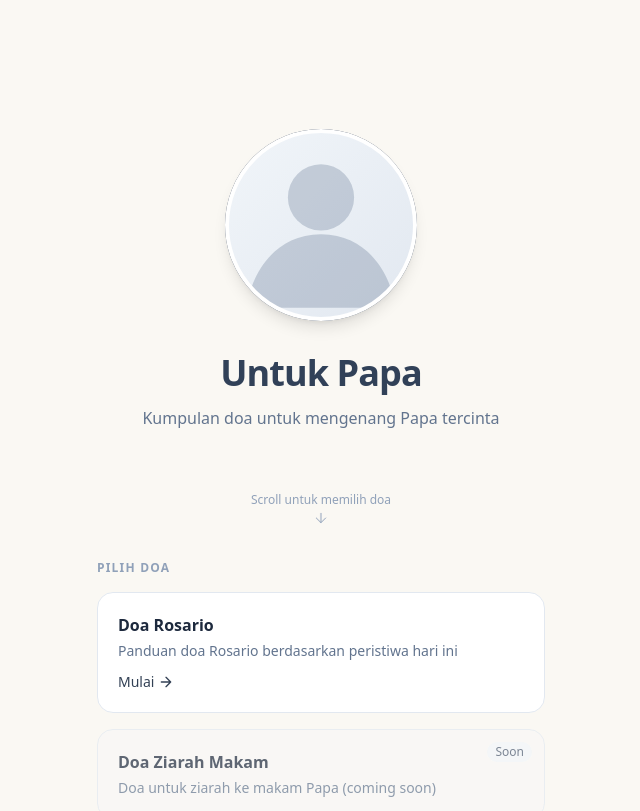
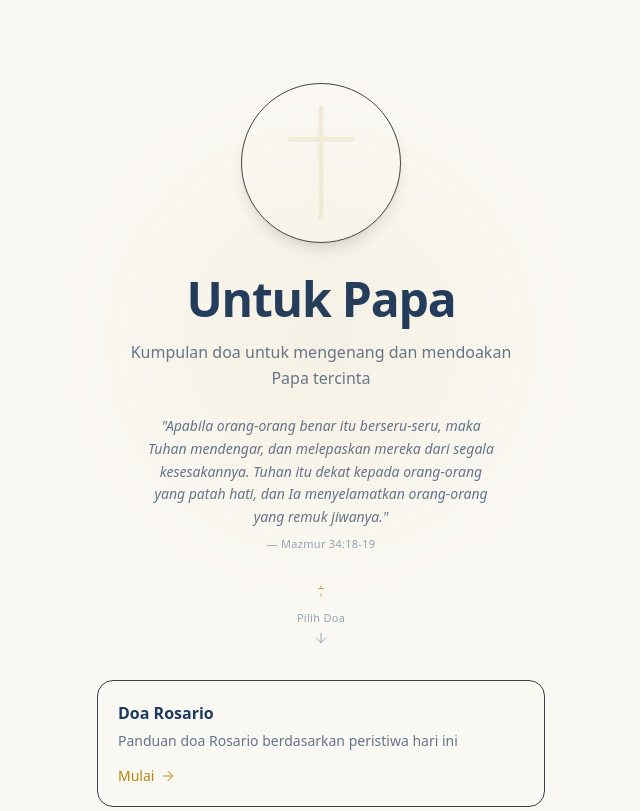
Before and after one commit to chrystalio/untuk-papa, a Next.js app: page / in a window 1280 px wide. Shown: the top 811 px of the page, without its empty margins (319-959 px from the left). Built offline with nearby package versions, Linux system fonts and the light colour scheme.

Commit message:
feat: redesign homepage hero with scripture verse and gold accents

```diff
--- a/src/app/page.tsx
+++ b/src/app/page.tsx
@@ -1,47 +1,79 @@
+"use client";
+
 import PrayerCard from "@/components/PrayerCard";
+import { motion } from "framer-motion";
 
 export default function Home() {
   return (
     <main className="min-h-screen flex flex-col">
       {/* Hero Section */}
-      <section className="relative flex flex-col items-center justify-center min-h-[70vh] px-6 py-16 text-center">
-        {/* Papa Photo Placeholder */}
+      <section className="relative flex flex-col items-center justify-center min-h-[85vh] px-6 py-16 text-center overflow-hidden">
+        {/* Ambient glow */}
+        <div className="absolute top-1/2 left-1/2 -translate-x-1/2 -translate-y-1/2 w-[320px] h-[320px] rounded-full bg-[var(--color-gold)] opacity-[0.06] blur-[80px]" />
+
+        {/* Decorative top border */}
+        <div className="absolute top-0 left-1/2 -translate-x-1/2 w-px h-16 bg-gradient-to-b from-transparent via-[var(--color-divider)] to-transparent" />
+
+        {/* Papa Photo */}
         <div className="relative mb-8">
           <div
-            className="w-48 h-48 rounded-full bg-gradient-to-br from-slate-100 to-slate-200 border-4 border-white shadow-lg flex items-center justify-center overflow-hidden"
+            className="w-40 h-40 rounded-full bg-gradient-to-br from-[var(--color-ivory-dark)] to-[var(--color-divider)] border border-[var(--color-divider)] shadow-lg flex items-center justify-center overflow-hidden"
             aria-label="Foto Papa"
           >
-            <svg
-              viewBox="0 0 100 100"
-              className="w-full h-full opacity-20"
-              fill="none"
-              xmlns="http://www.w3.org/2000/svg"
-            >
-              <circle cx="50" cy="35" r="18" fill="#1e3a5f" />
-              <path
-                d="M50 55 C20 55, 10 85, 10 95 L90 95 C90 85, 80 55, 50 55Z"
-                fill="#1e3a5f"
-              />
+            {/* Cross motif inside */}
+            <svg viewBox="0 0 100 100" className="w-full h-full opacity-10" fill="none" xmlns="http://www.w3.org/2000/svg">
+              <path d="M50 15 L50 85 M30 35 L70 35" stroke="var(--color-gold)" strokeWidth="3" strokeLinecap="round" />
             </svg>
           </div>
-
-          {/* Soft overlay ring */}
-          <div className="absolute inset-0 rounded-full border-2 border-navy/20 -z-10" />
+          {/* Gold ring accent */}
+          <div className="absolute inset-0 rounded-full border border-[var(--color-gold)] opacity-20" />
         </div>
 
         {/* Text Content */}
-        <div className="space-y-3 max-w-md">
-          <h1 className="text-4xl font-bold text-slate-700 tracking-tight">
+        <div className="space-y-4 max-w-md">
+          <h1
+            className="text-5xl font-semibold text-[var(--color-navy)] tracking-tight"
+            style={{ fontFamily: "var(--font-serif)" }}
+          >
             Untuk Papa
           </h1>
-          <p className="text-slate-500 text-base leading-relaxed">
-            Kumpulan doa untuk mengenang Papa tercinta
+          <p className="text-[var(--color-slate)] text-base leading-relaxed px-4">
+            Kumpulan doa untuk mengenang dan mendoakan Papa tercinta
           </p>
         </div>
 
-        {/* Soft decorative element */}
-        <div className="absolute bottom-8 left-1/2 -translate-x-1/2 flex flex-col items-center gap-1">
-          <span className="text-slate-400 text-xs">Scroll untuk memilih doa</span>
+        {/* Scripture */}
+        <p
+          className="text-[var(--color-slate)] text-sm italic leading-relaxed max-w-sm mt-6 px-4"
+          style={{ fontFamily: "var(--font-serif)" }}
+        >
+          "Apabila orang-orang benar itu berseru-seru, maka Tuhan mendengar, dan melepaskan mereka dari segala kesesakannya. Tuhan itu dekat kepada orang-orang yang patah hati, dan Ia menyelamatkan orang-orang yang remuk jiwanya."
+          <span className="block mt-1.5 text-[11px] not-italic text-[var(--color-slate-light)] tracking-wide">
+            — Mazmur 34:18-19
+          </span>
+        </p>
+
+        {/* Decorative divider */}
+        <div className="flex items-center gap-3 mt-8">
+          <div className="w-8 h-px bg-[var(--color-divider)]" />
+          <svg
+            xmlns="http://www.w3.org/2000/svg"
+            viewBox="0 0 24 24"
+            fill="none"
+            stroke="var(--color-gold)"
+            strokeWidth="1.5"
+            strokeLinecap="round"
+            strokeLinejoin="round"
+            className="w-3 h-3"
+          >
+            <path d="M12 2v4M12 18v4M7 7h10" />
+          </svg>
+          <div className="w-8 h-px bg-[var(--color-divider)]" />
+        </div>
+
+        {/* Scroll hint */}
+        <div className="absolute bottom-8 left-1/2 -translate-x-1/2 flex flex-col items-center gap-1.5">
+          <span className="text-[var(--color-slate-light)] text-[11px] tracking-wide">Pilih Doa</span>
           <svg
             xmlns="http://www.w3.org/2000/svg"
             viewBox="0 0 24 24"
@@ -50,7 +82,7 @@ export default function Home() {
             strokeWidth="1.5"
             strokeLinecap="round"
             strokeLinejoin="round"
-            className="w-4 h-4 text-slate-400 animate-bounce"
+            className="w-4 h-4 text-[var(--color-slate-light)] animate-bounce"
           >
             <path d="M12 5v14M5 12l7 7 7-7" />
           </svg>
@@ -59,11 +91,12 @@ export default function Home() {
 
       {/* Prayer Cards Section */}
       <section className="flex-1 px-6 pb-12">
-        <div className="max-w-md mx-auto space-y-4">
-          <h2 className="text-slate-400 text-xs font-semibold uppercase tracking-widest mb-4">
-            Pilih Doa
-          </h2>
-
+        <motion.div
+          initial={{ opacity: 0, y: 16 }}
+          animate={{ opacity: 1, y: 0 }}
+          transition={{ duration: 0.6, ease: [0.25, 0.46, 0.45, 0.94] }}
+          className="max-w-md mx-auto space-y-3"
+        >
           <PrayerCard
             title="Doa Rosario"
             href="/Rosario"
@@ -72,21 +105,18 @@ export default function Home() {
 
           <PrayerCard
             title="Doa Ziarah Makam"
-            description="Doa untuk ziarah ke makam Papa (coming soon)"
+            description="Doa untuk ziarah ke makam Papa"
             comingSoon
           />
-
-          <PrayerCard
-            title="Peringatan Ulang Tahun"
-            description="Doa especiais untuk memperingati hari lahir Papa (coming soon)"
-            comingSoon
-          />
-        </div>
+        </motion.div>
       </section>
 
       {/* Footer */}
-      <footer className="px-6 py-6 text-center border-t border-stone-200/50">
-        <p className="text-slate-400 text-xs">
+      <footer className="px-6 py-8 text-center border-t border-[var(--color-divider)]">
+        <p
+          className="text-[var(--color-slate-light)] text-xs italic"
+          style={{ fontFamily: "var(--font-serif)" }}
+        >
           Dikumpulkan dengan cinta untuk Papa
         </p>
       </footer>
--- a/src/components/PrayerCard.tsx
+++ b/src/components/PrayerCard.tsx
@@ -1,6 +1,7 @@
 "use client";
 
 import Link from "next/link";
+import { motion } from "framer-motion";
 
 interface PrayerCardProps {
   title: string;
@@ -22,39 +23,52 @@ export default function PrayerCard({
         group relative block p-5 rounded-2xl border transition-all duration-300
         ${
           comingSoon
-            ? "bg-slate-50/50 border-slate-200 cursor-not-allowed opacity-70"
-            : "bg-white border-slate-200 hover:border-navy/30 hover:shadow-md hover:scale-[1.02]"
+            ? "bg-[var(--color-ivory)] border-[var(--color-divider)] cursor-not-allowed opacity-60"
+            : "bg-[var(--color-ivory)] border-[var(--color-divider)] hover:border-[var(--color-gold-muted)] hover:shadow-md hover:scale-[1.01]"
         }
       `}
       onClick={(e) => comingSoon && e.preventDefault()}
     >
-      {comingSoon && (
-        <span className="absolute top-3 right-3 text-xs bg-slate-100 text-slate-600 px-2 py-0.5 rounded-full font-medium">
+      {/* Gold accent line on left for active cards */}
+      {!comingSoon && (
+        <div className="absolute left-0 top-1/2 -translate-y-1/2 w-px h-8 bg-[var(--color-gold)] opacity-0 group-hover:opacity-100 transition-opacity duration-300" />
+      )}
+
+      {comingSoon ? (
+        <span className="absolute top-4 right-4 text-[10px] uppercase tracking-widest text-[var(--color-slate-light)]">
           Soon
         </span>
-      )}
+      ) : null}
 
-      <div className="flex flex-col gap-1">
-        <h3 className="font-semibold text-slate-800 group-hover:text-navy transition-colors">
+      <div className="flex flex-col gap-1.5">
+        <h3
+          className="text-base text-[var(--color-navy)]"
+          style={{ fontFamily: "var(--font-serif)", fontWeight: 600 }}
+        >
           {title}
         </h3>
         {description && (
-          <p className="text-slate-500 text-sm leading-snug">{description}</p>
+          <p className="text-[var(--color-slate)] text-sm leading-snug">{description}</p>
         )}
       </div>
 
       {!comingSoon && (
-        <div className="mt-3 flex items-center gap-1 text-navy text-sm font-medium">
-          <span>Mulai</span>
+        <div className="mt-4 flex items-center gap-1.5">
+          <span
+            className="text-[var(--color-gold)] text-sm font-medium"
+            style={{ fontFamily: "var(--font-serif)" }}
+          >
+            Mulai
+          </span>
           <svg
             xmlns="http://www.w3.org/2000/svg"
             viewBox="0 0 24 24"
             fill="none"
             stroke="currentColor"
-            strokeWidth="2"
+            strokeWidth="1.5"
             strokeLinecap="round"
             strokeLinejoin="round"
-            className="w-4 h-4 group-hover:translate-x-1 transition-transform"
+            className="w-4 h-4 text-[var(--color-gold)] group-hover:translate-x-1 transition-transform duration-200"
           >
             <path d="M5 12h14M12 5l7 7-7 7" />
           </svg>
```
